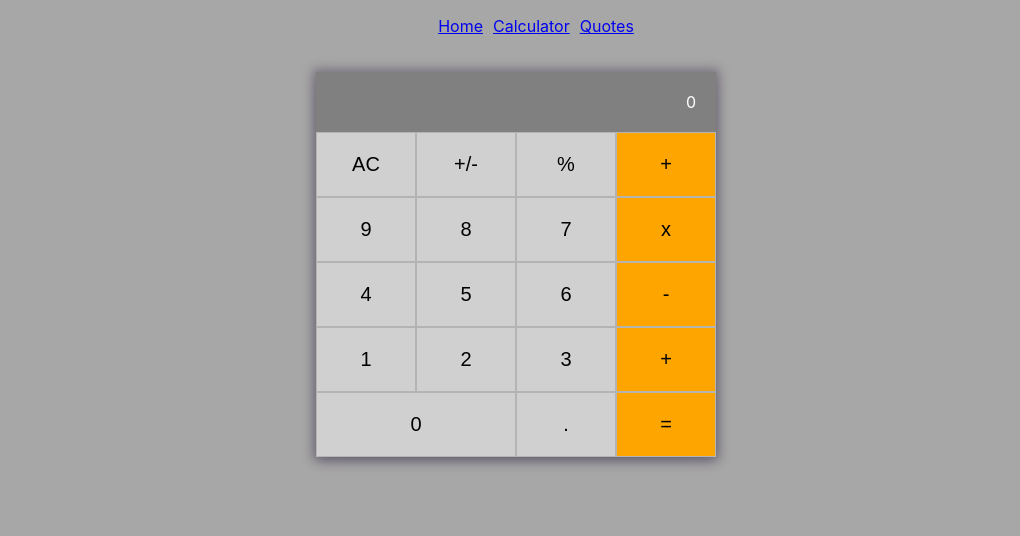
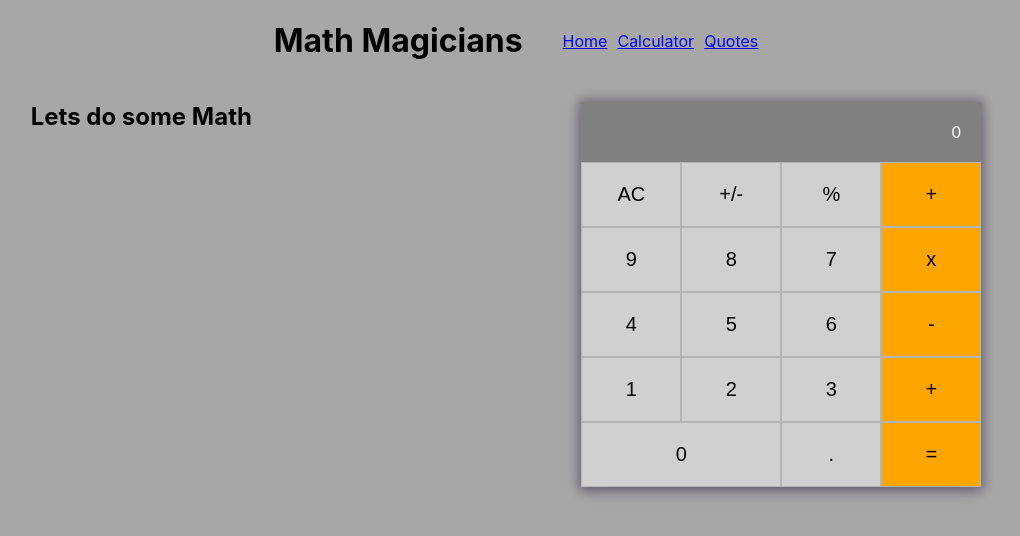
Before and after one commit to anas599/Calculator-, a React (Create React App) app: page / in a window 1280 px wide. Shown: the top 536 px of the page, without its empty margins (124-1144 px from the left). Built offline with nearby package versions, Linux system fonts and the light colour scheme; the HTML template or start-up script is replaced by a standard one.

Commit message:
Add nav menu

```diff
--- a/src/App.css
+++ b/src/App.css
@@ -1,5 +1,11 @@
 body {
   background-color: rgb(168, 167, 167);
+}
+
+header {
+  display: flex;
+  flex-direction: row-reverse;
+  align-items: center;
 }
 
 .main {
@@ -74,3 +80,10 @@ nav > ul {
   gap: 10px;
   list-style: none;
 }
+
+.base {
+  display: flex;
+  flex-direction: row-reverse;
+  justify-content: space-around;
+  width: 100vw;
+}
--- a/src/App.js
+++ b/src/App.js
@@ -10,6 +10,7 @@ class App extends React.PureComponent {
   render() {
     return (
       <>
+        <header>
           <nav>
             <ul>
               <li>
@@ -23,6 +24,10 @@ class App extends React.PureComponent {
               </li>
             </ul>
           </nav>
+          <h1>
+            Math Magicians
+          </h1>
+        </header>
         <Routes>
           <Route path="/" element={<MainCalculator />} />
           <Route path="/home" element={<Home />} />
--- a/src/components/calculator.js
+++ b/src/components/calculator.js
@@ -10,8 +10,12 @@ const MainCalculator = () => {
   };
 
   return (
+    <>
+      <div className="base">
         <div className="main">
-      <p id="total">{result.next || result.operation || result.total || 0}</p>
+          <p id="total">
+            {result.next || result.operation || result.total || 0}
+          </p>
           <div className="mainKeyPad">
             <Button keyPad="AC" onClick={keyClick} className="greyKey" />
             <Button keyPad="+/-" onClick={keyClick} className="greyKey" />
@@ -35,6 +39,11 @@ const MainCalculator = () => {
             <Button keyPad="=" onClick={keyClick} className="signs" />
           </div>
         </div>
+        <div>
+          <h2>Lets do some Math</h2>
+        </div>
+      </div>
+    </>
   );
 };
 
```
Lines whose indentation alone changed are shown as unchanged.
